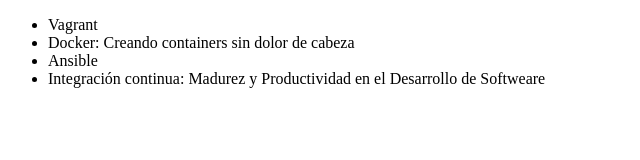
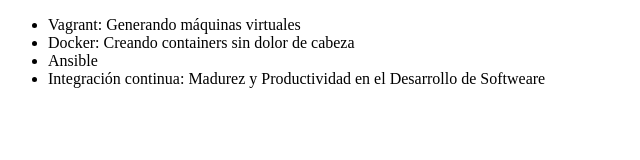
Before and after one commit to Skysnow2022/alura-git, a plain HTML site: page index.html in a window 1280 px wide. Shown: the whole page, without its empty margins (0-640 px from the left). Drawn offline with Linux system fonts and the light colour scheme.

Commit message:
corriguiendo curso de Vagrant

```diff
--- a/index.html
+++ b/index.html
@@ -6,7 +6,7 @@
 </head>
 <body>
      <ul>
-         <li> Vagrant </li>
+         <li> Vagrant: Generando máquinas virtuales </li>
          <li> Docker: Creando containers sin dolor de cabeza </li>
          <li> Ansible </li>
          <li> Integración continua: Madurez y Productividad en el Desarrollo de Softweare </li>
```
